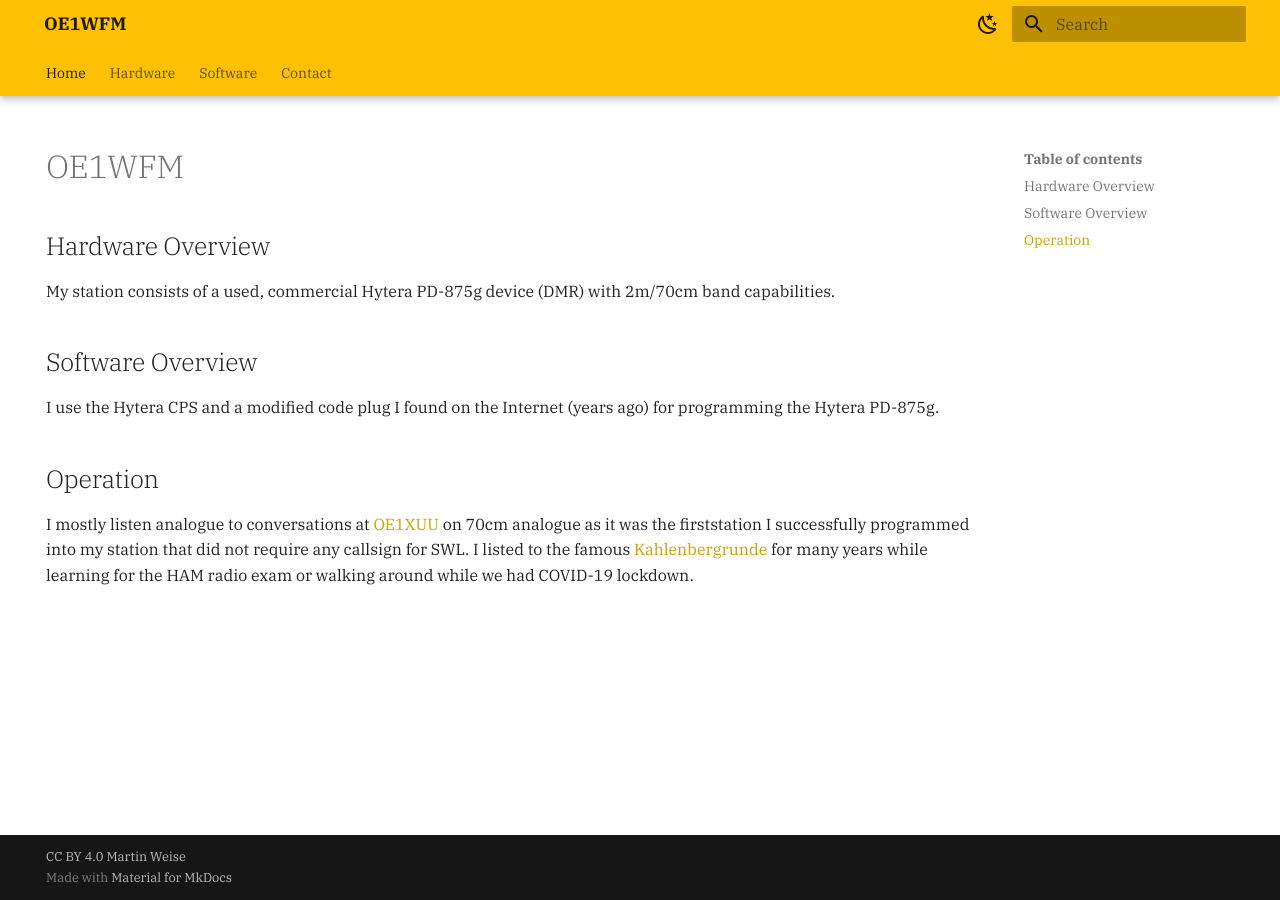
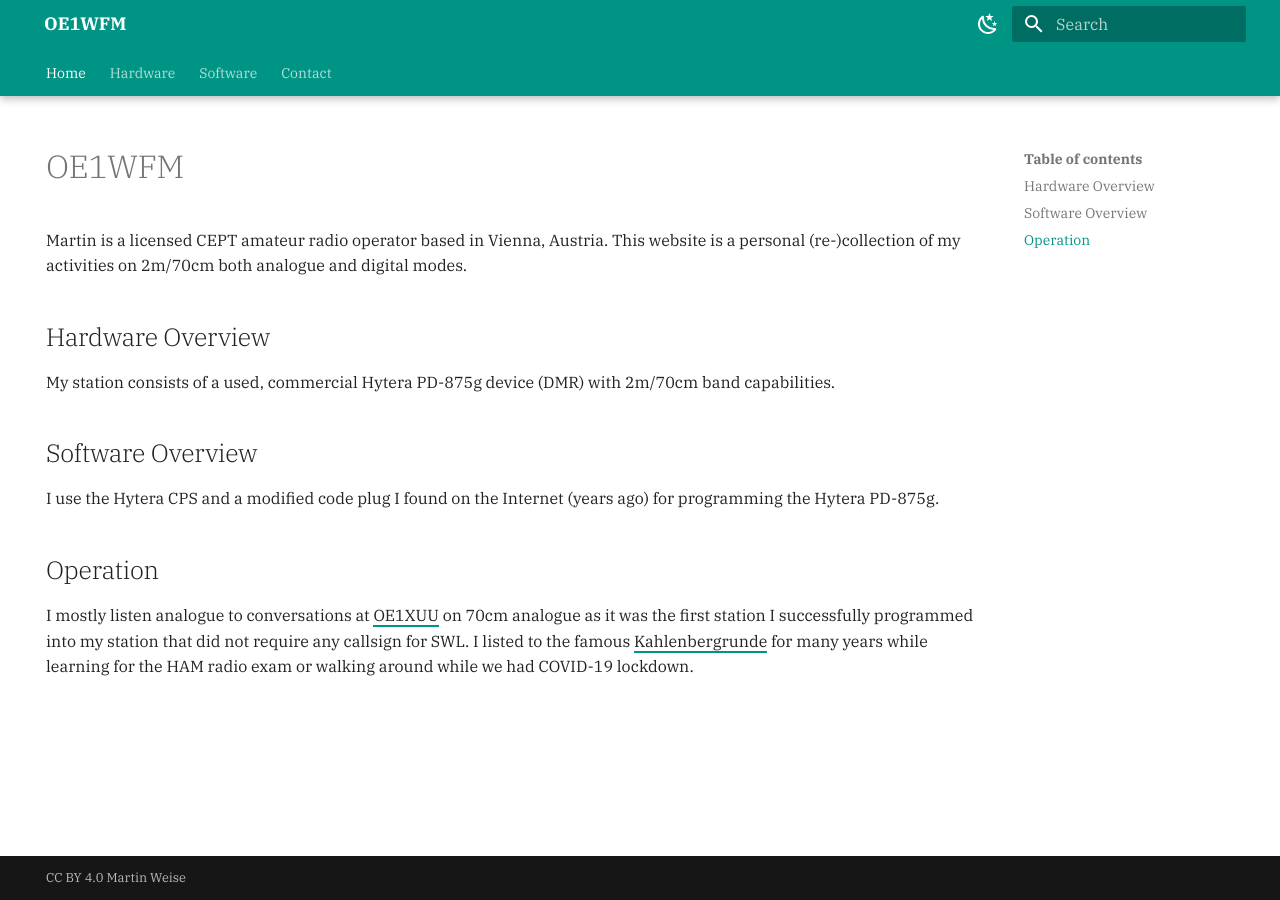
Before and after one commit to MartinWeise/oe1wfm, an MkDocs documentation site: the page built from docs/index.md, in a window 1280 px wide. Built offline with MkDocs 1.6.1 and Material for MkDocs 9.7.7, drawn with Linux system fonts in a browser that asks for light colours.

Commit message:
Added icon

```diff
--- a/docs/index.md
+++ b/docs/index.md
@@ -6,6 +6,9 @@ hide:
 ---
 
 # OE1WFM
+
+Martin is a licensed CEPT amateur radio operator based in Vienna, Austria. This website is a personal
+(re-)collection of my activities on 2m/70cm both analogue and digital modes.
 
 ## Hardware Overview
 
@@ -18,6 +21,6 @@ I use the Hytera CPS and a modified code plug I found on the Internet (years ago
 ## Operation
 
 I mostly listen analogue to conversations at [OE1XUU](https://www.hamqth.com/OE1XUU) on 70cm analogue as it was the
-firststation I successfully programmed into my station that did not require any callsign for SWL. I listed to the
+first station I successfully programmed into my station that did not require any callsign for SWL. I listed to the
 famous [Kahlenbergrunde](http://oe1iah.at/Betrieb/KBDaily.shtml) for many years while learning for the HAM radio exam or
 walking around while we had COVID-19 lockdown.
--- a/docs/stylesheets/extra.css
+++ b/docs/stylesheets/extra.css
@@ -6,6 +6,18 @@
     margin-left: 0.5rem !important;
 }
 
+.md-typeset a,
+.md-typeset a {
+    color: var(--md-typeset-color);
+    border-bottom: 2px solid var(--md-primary-fg-color);
+}
+
+.md-typeset a:focus,
+.md-typeset a:hover {
+    color: var(--md-typeset-color);
+    border-bottom: 2px solid var(--md-primary-fg-color--dark);
+}
+
 .me-title {
     font-size: 0.8em;
 }
--- a/mkdocs.yml
+++ b/mkdocs.yml
@@ -3,6 +3,7 @@ site_author: Martin Weise
 copyright: CC BY 4.0 Martin Weise
 extra:
   homepage: https://oe1wfm.at
+  generator: false
 nav:
   - Home: 'index.md'
   - Hardware: 'hardware.md'
@@ -12,6 +13,7 @@ extra_css:
   - stylesheets/extra.css
 theme:
   language: en
+  favicon: images/favicon.svg
   font:
     text: IBM Plex Serif
     code: IBM Plex Mono
@@ -21,19 +23,19 @@ theme:
     - content.code.annotate
   palette:
     - scheme: default
-      primary: amber
+      primary: teal
       font:
         code: Roboto Mono
       toggle:
         icon: material/weather-night
-        name: Switch to light mode
+        name: Switch to dark mode
     - scheme: slate
-      primary: orange
+      primary: teal
       font:
         code: Roboto Mono
       toggle:
         icon: material/weather-sunny
-        name: Switch to dark mode
+        name: Switch to light mode
   name: material
 markdown_extensions:
   - admonition
```
Also changed, not shown: docs/contact.md (+0 -4 lines), docs/hardware.md (+1 -1 lines), docs/images/favicon.svg (added), docs/images/hytera_pd875g_accessory.jpg (added).
